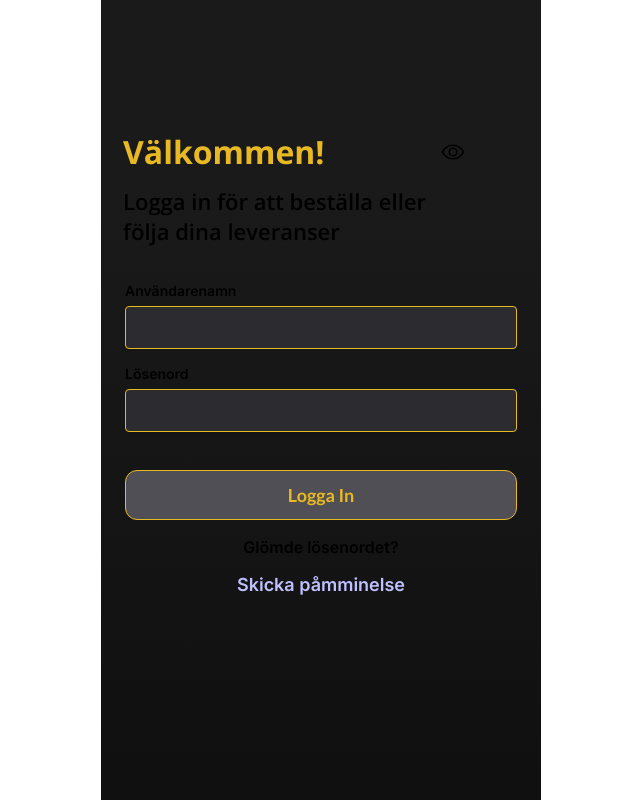
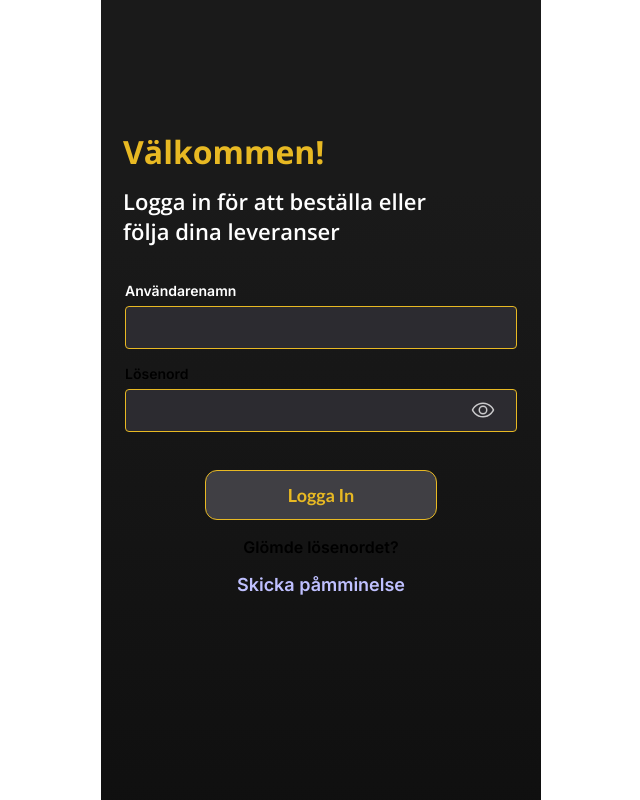
Before and after one commit to kemorsky/Mormor-Dagny-s-Bageri, a React (Vite) app: page /login in a window 1280 px wide. Shown: the top 800 px of the page, without its empty margins (319-959 px from the left). Built offline with nearby package versions, Linux system fonts and the light colour scheme.

Commit message:
futehr styling and logic of login page

```diff
--- a/src/components/ui/button.tsx
+++ b/src/components/ui/button.tsx
@@ -4,6 +4,9 @@ type ButtonProps = React.ButtonHTMLAttributes<HTMLButtonElement>;
 
 export default function ButtonLogin({className, ...props}: ButtonProps) {
     return (
-        <button className={cn("font-lato font-bold w-full px-4 py-3 bg-Branding-loginButton rounded-xl border border-Branding-textAccent inline-flex justify-center items-center text-Branding-textAccent text-[1.125rem] leading-[1.5rem]", className)}{...props}>Logga In</button>
+        <button className={cn("font-lato font-bold w-[232px] px-4 py-3 bg-Branding-loginButton rounded-xl border border-Branding-textAccent inline-flex justify-center items-center text-Branding-textAccent text-[1.125rem] leading-[1.5rem]", className)}
+        {...props}>
+            Logga In
+        </button>
     )
 };
--- a/src/components/ui/login-input.tsx
+++ b/src/components/ui/login-input.tsx
@@ -3,5 +3,5 @@ import { cn } from "../../lib/utils";
 type InputProps = React.InputHTMLAttributes<HTMLInputElement>;
 
 export default function InputLogin({className, ...props}: InputProps) {
-    return <input className={cn("w-full h-[2.6875rem] px-4 py-3 inline-flex items-start justify-start self-stretch rounded bg-Branding-input border border-Branding-textAccent font-inter text-base text-white/75 font-semibold focus:border-white focus:outline-none shadow-sm", className)}{...props}/>
+    return <input className={cn("w-full h-[2.6875rem] px-4 py-3 inline-flex items-start justify-start self-stretch rounded bg-Branding-input border border-Branding-textAccent font-inter text-base text-Branding-textSecondary font-semibold focus:border-white focus:outline-none relative", className)}{...props}/>
 }
--- a/src/pages/login-page/login-page.tsx
+++ b/src/pages/login-page/login-page.tsx
@@ -23,31 +23,31 @@ export default function LoginPage() {
     };
 
     return (
-        <main className="bg-gradient-primary h-[956px] relative">
+        <main className="bg-gradient-primary h-[59.75rem] relative">
             <div className="absolute inset-0 top-[8.125rem] flex flex-col items-start justify-start gap-6">
                 <div className="px-[1.375rem]">
                     <article className="flex flex-col gap-3">
                         <h1 className="font-open-sans font-bold text-[2rem] leading-[2.75rem] text-Branding-textAccent">Välkommen!</h1>
-                        <p className="w-[19.1875rem] font-open-sans font-semibold text-[1.375rem] leading-[1.875rem]">Logga in för att beställa eller följa dina leveranser</p>
+                        <p className="w-[19.1875rem]  font-open-sans font-semibold text-Branding-textPrimary text-[1.375rem] leading-[1.875rem]">Logga in för att beställa eller följa dina leveranser</p>
                     </article>
                 </div>
                 <div className="w-full flex flex-col items-center justify-center">
-                    <div className="w-[392px] flex flex-col items-center justify-center gap-6">
+                    <div className="w-[24.5rem] flex flex-col items-center justify-center gap-6">
                         <form className="w-full py-2.5 flex flex-col items-center justify-center gap-2.5" onSubmit={handleSubmit} action="submit">
                             <label className="w-full py-1 flex flex-col items-start justify-center gap-2">
-                                <span className="text-[14px] leading-[14px] font-inter font-semibold">Användarenamn</span>
+                                <span className="text-[0.875rem] leading-[0.875rem] font-inter font-semibold text-Branding-textPrimary">Användarenamn</span>
                                 <InputLogin type="text"
                                             value={username}
                                             onChange={(e) => {setUsername(e.target.value)}}
                                 />
                             </label>
-                            <label className="w-full py-1 flex flex-col items-start justify-center gap-2 text-[14px] leading-[14px] font-semibold">
-                                <span className="text-[14px] leading-[14px] font-inter font-semibold">Lösenord</span>
-                                <PiEye className="absolute w-6 h-6 inset-0 top-[9.5px] left-[340px]"/>
+                            <label className="w-full py-1 flex flex-col items-start justify-center gap-2 text-[0.875rem] leading-[0.875rem] font-semibold">
+                                <span className="text-[0.875rem] leading-[0.875rem] font-inter font-semibold">Lösenord</span>
                                 <InputLogin type="password"
                                             value={password}
                                             onChange={(e) => {setPassword(e.target.value)}}
-                                />
+
+                                /><PiEye className="absolute fill-white/75 w-6 h-6 inset-0 top-[16.75rem] left-[23.125rem]"/>
                             </label>
                         </form>
                         <section className="w-full flex flex-col items-center justify-center gap-4">
--- a/tailwind.config.ts
+++ b/tailwind.config.ts
@@ -13,7 +13,7 @@ export default {
               textSecondary: "#fff/75",
               textAccent: "#E8B923",
               input: "#2C2B30",
-              loginButton: '#504F55',
+              loginButton: '#403f44',
             },
           },
           fontFamily: {
```
